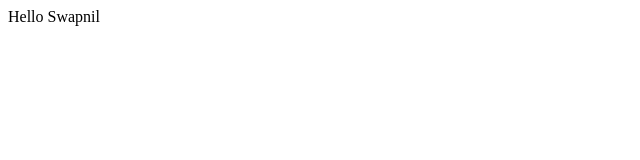
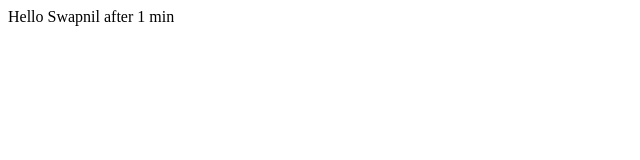
Before and after one commit to swapnilganorkar/HelloWorld, a plain HTML site: page index.html in a window 1280 px wide. Shown: the full height of the page, 0-640 px from the left. Drawn offline with Linux system fonts and the light colour scheme.

Commit message:
Update index.html
hi build

```diff
--- a/index.html
+++ b/index.html
@@ -1,3 +1,3 @@
 <html>
-Hello Swapnil
+Hello Swapnil after 1 min
 </html>
```
